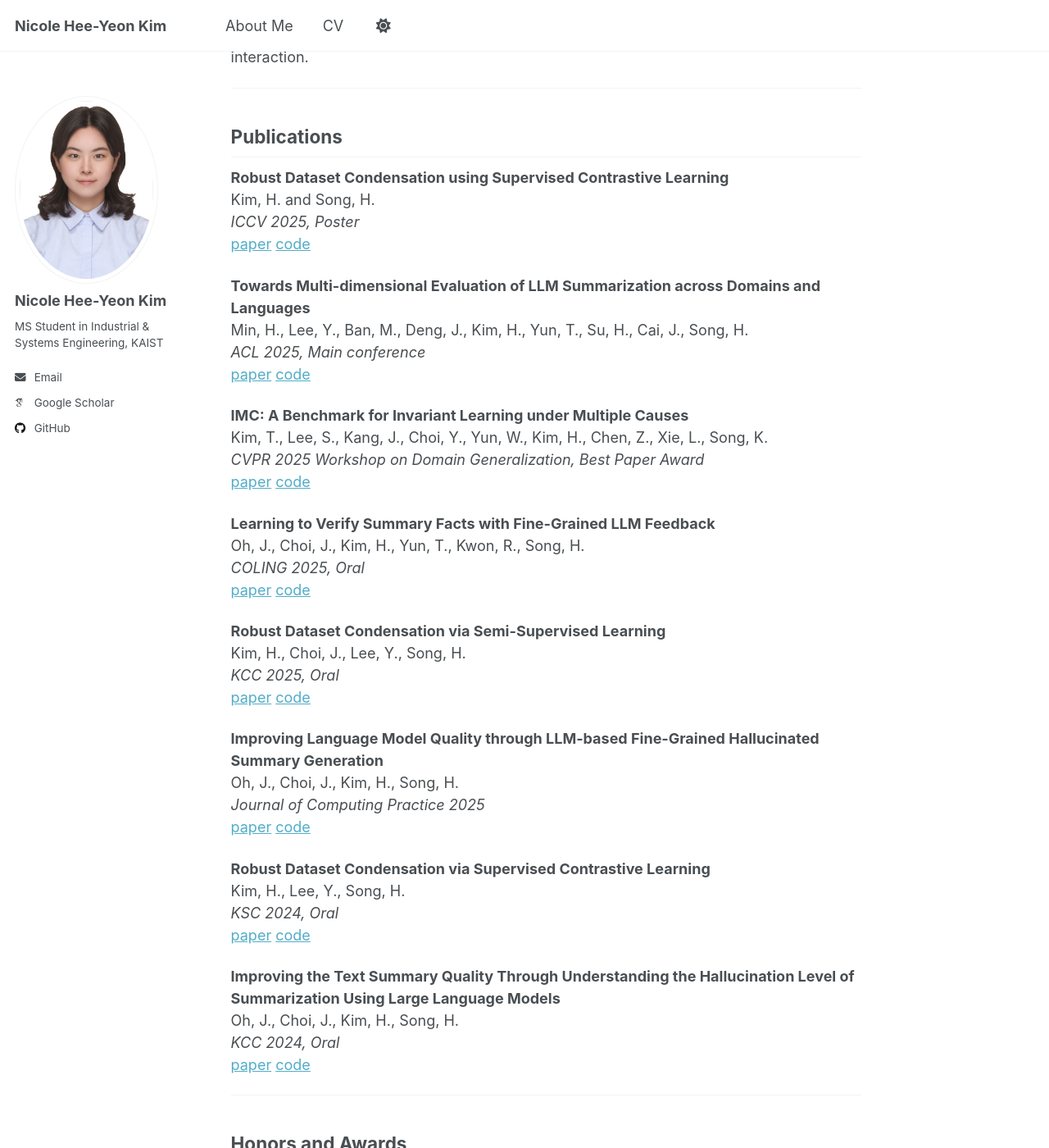
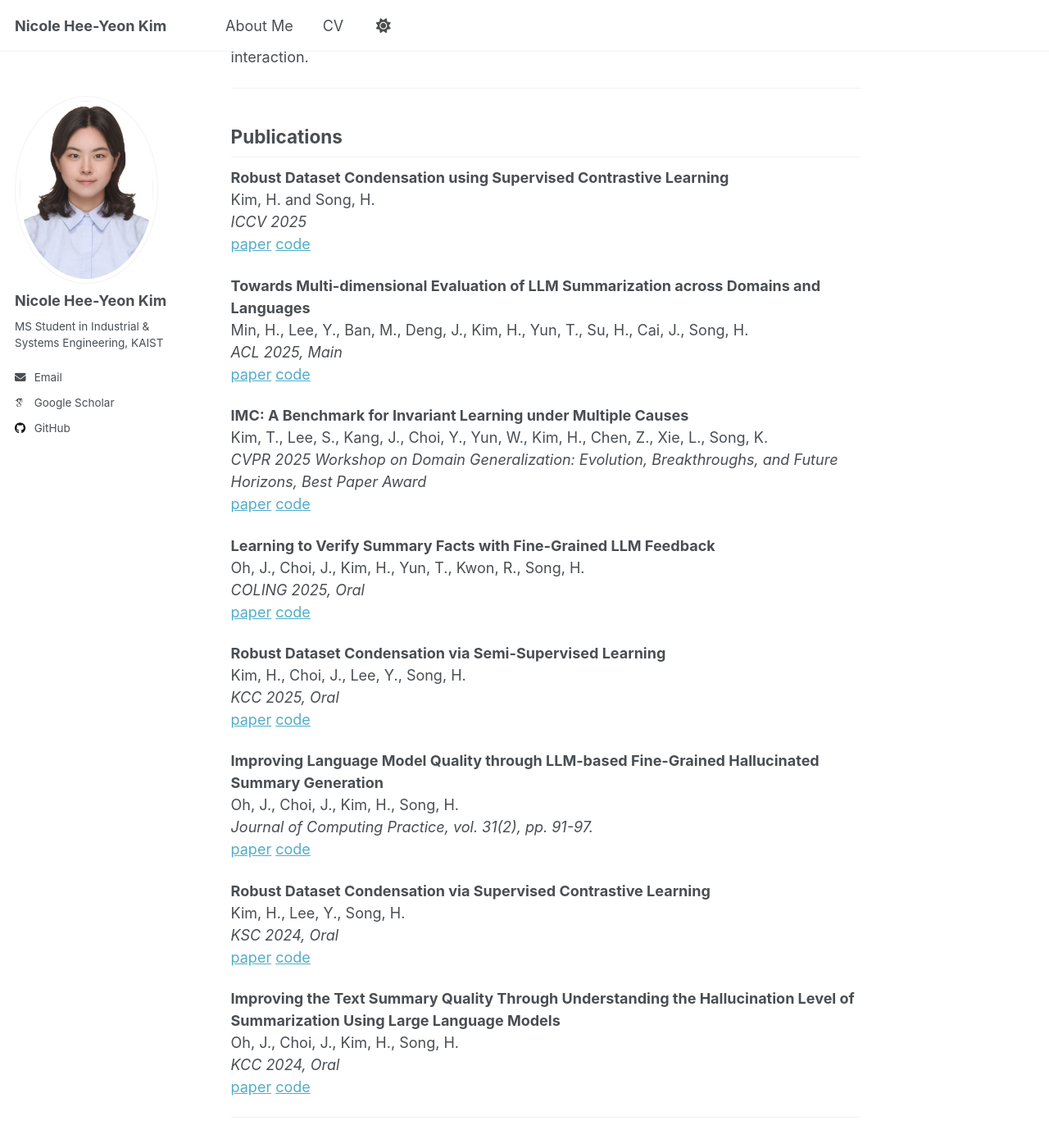
Before and after one commit to Nicole-Hee-Yeon-Kim/Nicole-Hee-Yeon-Kim.github.io, a Jekyll site: the page built from _pages/about.md, in a window 1280 px wide and 1400 px high, scrolled down 377 px. Shown: the whole window at 82% size. Built offline with Jekyll 4.4.1, drawn with Linux system fonts in a browser that asks for light colours; some web fonts are replaced; a script that is not in the unit is left out.

Commit message:
Update about.md

```diff
--- a/_pages/about.md
+++ b/_pages/about.md
@@ -17,17 +17,17 @@ My research focuses on enhancing multimodal large language models (LLMs) and vis
 
 **Robust Dataset Condensation using Supervised Contrastive Learning**
 Kim, H. and Song, H.
-*ICCV 2025, Poster*
+*ICCV 2025*
 [paper](LINK_TO_PAPER) [code](LINK_TO_CODE)
 
 **Towards Multi-dimensional Evaluation of LLM Summarization across Domains and Languages**
 Min, H., Lee, Y., Ban, M., Deng, J., Kim, H., Yun, T., Su, H., Cai, J., Song, H.
-*ACL 2025, Main conference*
+*ACL 2025, Main*
 [paper](LINK_TO_PAPER) [code](LINK_TO_CODE)
 
 **IMC: A Benchmark for Invariant Learning under Multiple Causes**
 Kim, T., Lee, S., Kang, J., Choi, Y., Yun, W., Kim, H., Chen, Z., Xie, L., Song, K.
-*CVPR 2025 Workshop on Domain Generalization, Best Paper Award*
+*CVPR 2025 Workshop on Domain Generalization: Evolution, Breakthroughs, and Future Horizons, Best Paper Award*
 [paper](LINK_TO_PAPER) [code](LINK_TO_CODE)
 
 **Learning to Verify Summary Facts with Fine-Grained LLM Feedback**
@@ -42,7 +42,7 @@ Kim, H., Choi, J., Lee, Y., Song, H.
 
 **Improving Language Model Quality through LLM-based Fine-Grained Hallucinated Summary Generation**
 Oh, J., Choi, J., Kim, H., Song, H.
-*Journal of Computing Practice 2025*
+*Journal of Computing Practice, vol. 31(2), pp. 91-97.*
 [paper](LINK_TO_PAPER) [code](LINK_TO_CODE)
 
 **Robust Dataset Condensation via Supervised Contrastive Learning**
```
